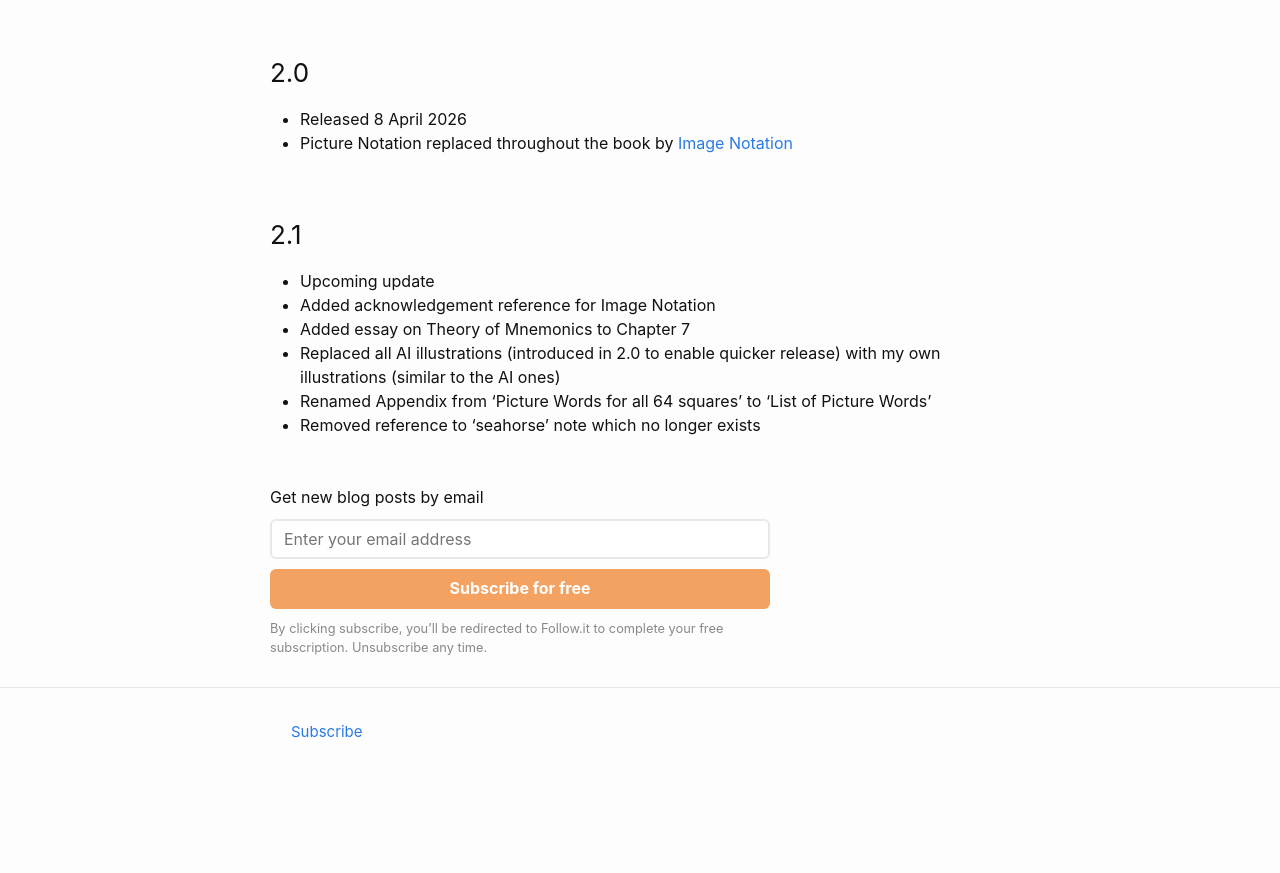
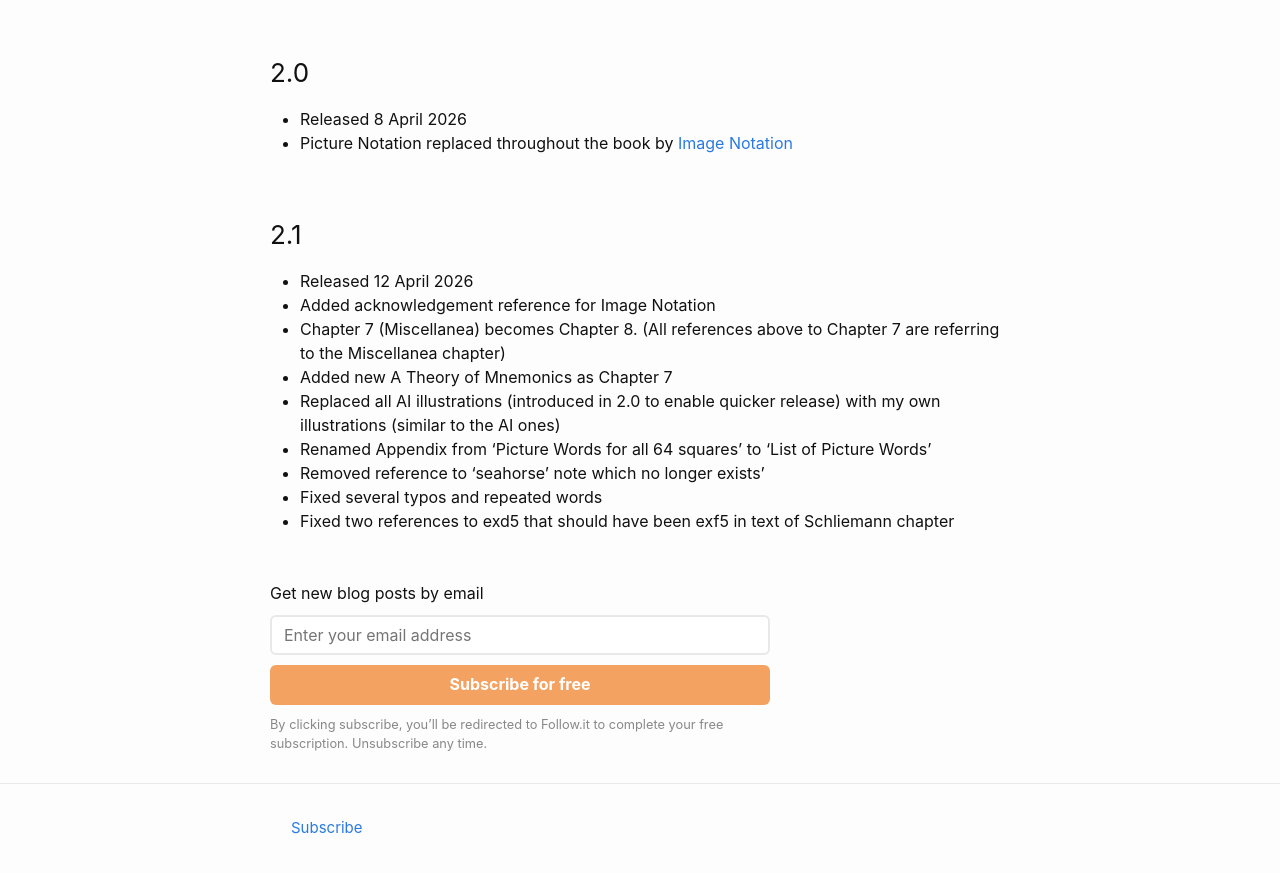
Before and after one commit to liontailedmacaque/liontailedmacaque.github.io, a Jekyll site: the page built from chessmemorypalace/versions.md, in a window 1280 px wide and 900 px high, scrolled down 3799 px. Shown: the top 873 px of the window. Built offline with Jekyll 4.4.1, drawn with Linux system fonts in a browser that asks for light colours; before the commit the page ends 4603 px from its top, so only the background shows below that.

Commit message:
Update versions.md

```diff
--- a/chessmemorypalace/versions.md
+++ b/chessmemorypalace/versions.md
@@ -97,9 +97,12 @@ This page lists the versions and the changes that have been made. The most signi
 - Picture Notation replaced throughout the book by [Image Notation](/imagenotation)
 
 ### 2.1
-- Upcoming update
+- Released 12 April 2026
 - Added acknowledgement reference for Image Notation
-- Added essay on Theory of Mnemonics to Chapter 7
+- Chapter 7 (Miscellanea) becomes Chapter 8. (All references above to Chapter 7 are referring to the Miscellanea chapter)
+- Added new A Theory of Mnemonics as Chapter 7
 - Replaced all AI illustrations (introduced in 2.0 to enable quicker release) with my own illustrations (similar to the AI ones)
 - Renamed Appendix from 'Picture Words for all 64 squares' to 'List of Picture Words'
-- Removed reference to 'seahorse' note which no longer exists
+- Removed reference to 'seahorse' note which no longer exists'
+- Fixed several typos and repeated words
+- Fixed two references to exd5 that should have been exf5 in text of Schliemann chapter
```
